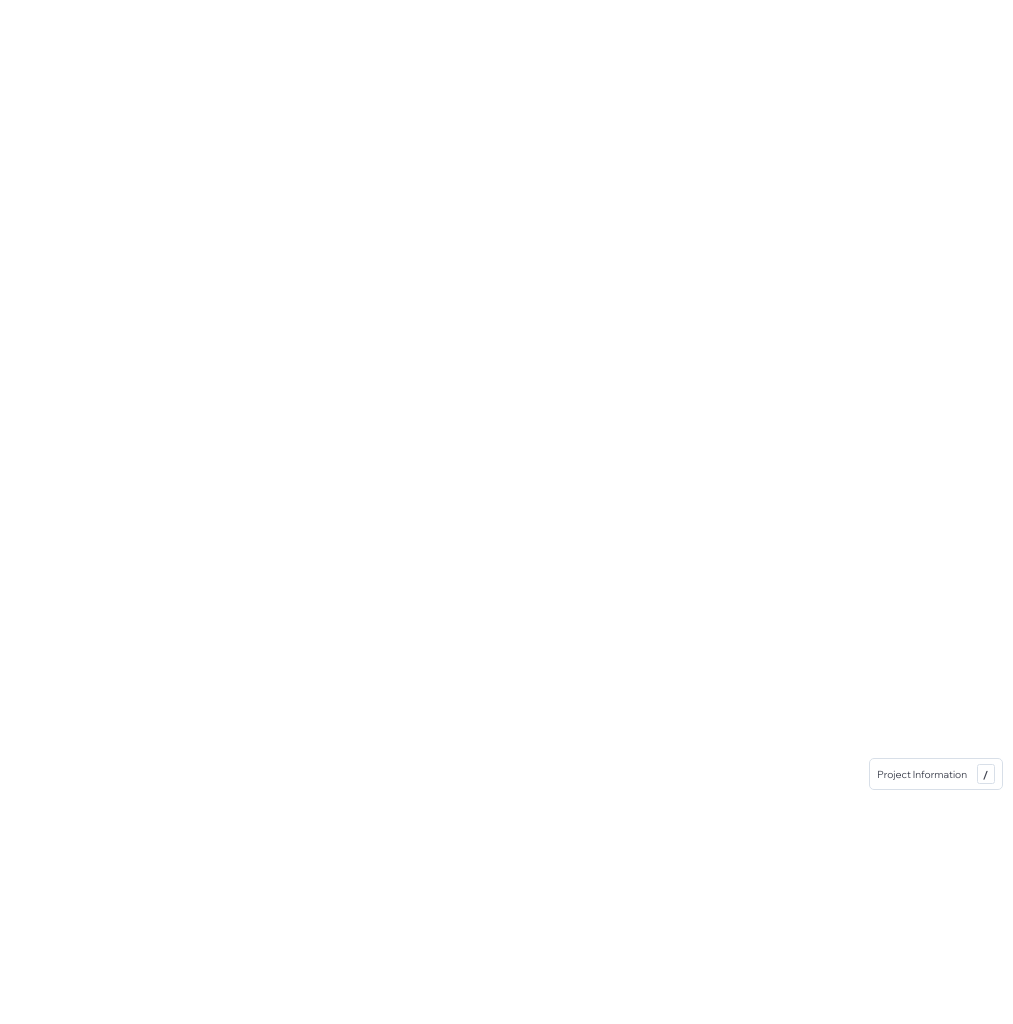
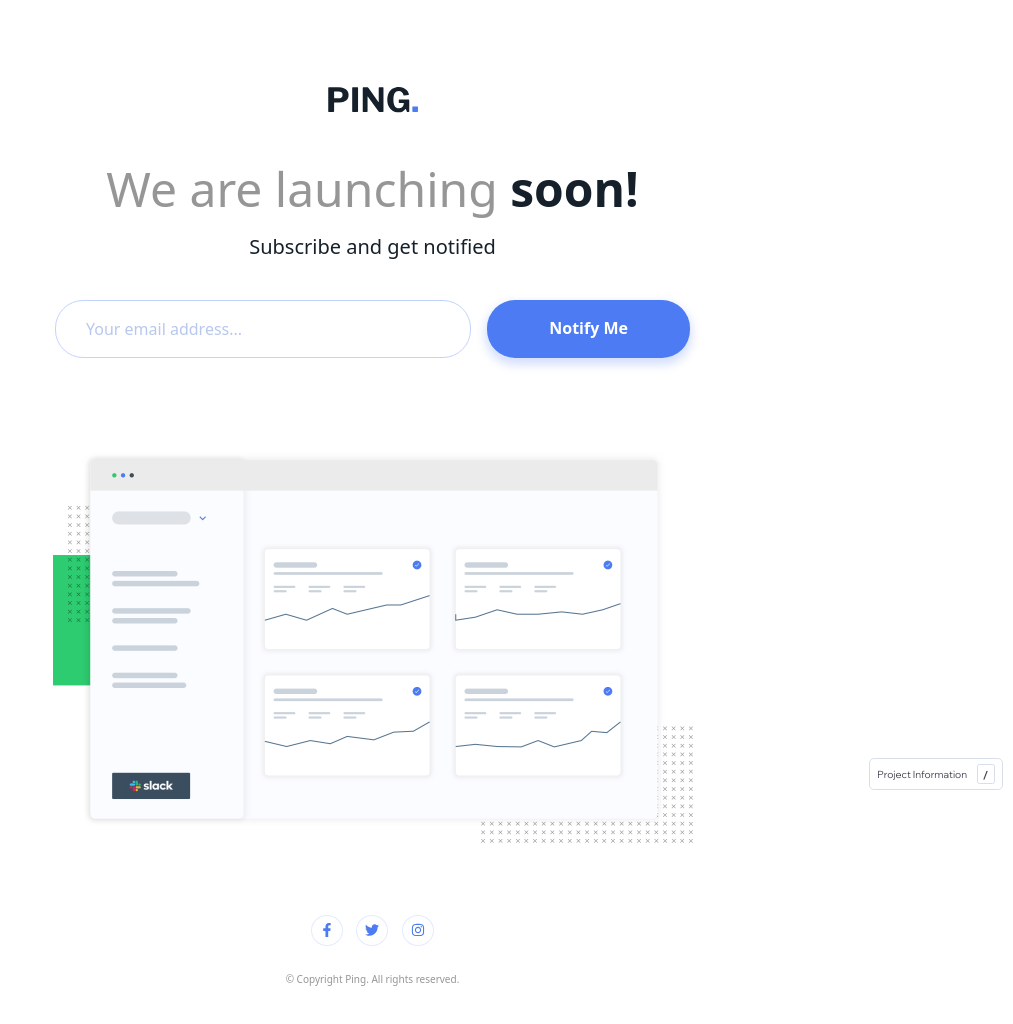
Before and after one commit to clakr/ping-coming-soon-page, a website built with Vite: page index.html in a window 1280 px wide. Shown: the whole page, without its empty margins (267-1280 px from the left). Before the commit the page ends 800 px from the top, so only its background shows below. Built offline with nearby package versions, Linux system fonts and the light colour scheme; no server answers.

Commit message:
to deploy

```diff
--- a/index.html
+++ b/index.html
@@ -12,14 +12,67 @@
     <link rel="stylesheet" href="src/_preflight.css" />
 
     <!-- Font -->
+    <link rel="preconnect" href="https://fonts.googleapis.com" />
+    <link rel="preconnect" href="https://fonts.gstatic.com" crossorigin />
+    <link
+      href="https://fonts.googleapis.com/css2?family=Libre+Franklin:wght@200;300;400;600;700&display=swap"
+      rel="stylesheet"
+    />
 
     <!-- JS Modules -->
     <script type="module" src="src/main.ts" async></script>
     <script type="module" src="src/_authorModal.ts" async></script>
   </head>
   <body>
-    <main>
-     <h1 class="sr-only"></h1>
+    <main class="main">
+      <h1 class="sr-only"></h1>
+      <img class="main__logo" src="/logo.svg" alt="Ping logo" />
+      <h2 class="main__heading">
+        We are launching <span class="main__heading--emphasize">soon!</span>
+      </h2>
+      <p class="main__subheading">Subscribe and get notified</p>
+      <form class="main__form">
+        <input
+          class="form__input"
+          type="email"
+          placeholder="Your email address..."
+        />
+        <span class="form__invalid">Please provide a valid email address</span>
+        <button class="form__cta" type="button">Notify Me</button>
+      </form>
+      <img
+        class="main__illustration"
+        src="/illustration-dashboard.png"
+        alt="Dashboard Illustration"
+      />
     </main>
+    <footer class="footer">
+      <div class="footer__icons">
+        <div class="icon">
+          <svg xmlns="http://www.w3.org/2000/svg" viewBox="0 0 320 512">
+            <path
+              d="M279.14 288l14.22-92.66h-88.91v-60.13c0-25.35 12.42-50.06 52.24-50.06h40.42V6.26S260.43 0 225.36 0c-73.22 0-121.08 44.38-121.08 124.72v70.62H22.89V288h81.39v224h100.17V288z"
+            />
+          </svg>
+        </div>
+        <div class="icon">
+          <svg xmlns="http://www.w3.org/2000/svg" viewBox="0 0 512 512">
+            <path
+              d="M459.37 151.716c.325 4.548.325 9.097.325 13.645 0 138.72-105.583 298.558-298.558 298.558-59.452 0-114.68-17.219-161.137-47.106 8.447.974 16.568 1.299 25.34 1.299 49.055 0 94.213-16.568 130.274-44.832-46.132-.975-84.792-31.188-98.112-72.772 6.498.974 12.995 1.624 19.818 1.624 9.421 0 18.843-1.3 27.614-3.573-48.081-9.747-84.143-51.98-84.143-102.985v-1.299c13.969 7.797 30.214 12.67 47.431 13.319-28.264-18.843-46.781-51.005-46.781-87.391 0-19.492 5.197-37.36 14.294-52.954 51.655 63.675 129.3 105.258 216.365 109.807-1.624-7.797-2.599-15.918-2.599-24.04 0-57.828 46.782-104.934 104.934-104.934 30.213 0 57.502 12.67 76.67 33.137 23.715-4.548 46.456-13.32 66.599-25.34-7.798 24.366-24.366 44.833-46.132 57.827 21.117-2.273 41.584-8.122 60.426-16.243-14.292 20.791-32.161 39.308-52.628 54.253z"
+            />
+          </svg>
+        </div>
+        <div class="icon">
+          <svg xmlns="http://www.w3.org/2000/svg" viewBox="0 0 448 512">
+            <path
+              d="M224.1 141c-63.6 0-114.9 51.3-114.9 114.9s51.3 114.9 114.9 114.9S339 319.5 339 255.9 287.7 141 224.1 141zm0 189.6c-41.1 0-74.7-33.5-74.7-74.7s33.5-74.7 74.7-74.7 74.7 33.5 74.7 74.7-33.6 74.7-74.7 74.7zm146.4-194.3c0 14.9-12 26.8-26.8 26.8-14.9 0-26.8-12-26.8-26.8s12-26.8 26.8-26.8 26.8 12 26.8 26.8zm76.1 27.2c-1.7-35.9-9.9-67.7-36.2-93.9-26.2-26.2-58-34.4-93.9-36.2-37-2.1-147.9-2.1-184.9 0-35.8 1.7-67.6 9.9-93.9 36.1s-34.4 58-36.2 93.9c-2.1 37-2.1 147.9 0 184.9 1.7 35.9 9.9 67.7 36.2 93.9s58 34.4 93.9 36.2c37 2.1 147.9 2.1 184.9 0 35.9-1.7 67.7-9.9 93.9-36.2 26.2-26.2 34.4-58 36.2-93.9 2.1-37 2.1-147.8 0-184.8zM398.8 388c-7.8 19.6-22.9 34.7-42.6 42.6-29.5 11.7-99.5 9-132.1 9s-102.7 2.6-132.1-9c-19.6-7.8-34.7-22.9-42.6-42.6-11.7-29.5-9-99.5-9-132.1s-2.6-102.7 9-132.1c7.8-19.6 22.9-34.7 42.6-42.6 29.5-11.7 99.5-9 132.1-9s102.7-2.6 132.1 9c19.6 7.8 34.7 22.9 42.6 42.6 11.7 29.5 9 99.5 9 132.1s2.7 102.7-9 132.1z"
+            />
+          </svg>
+        </div>
+      </div>
+      <div class="footer__copyright">
+        &copy; Copyright Ping. All rights reserved.
+      </div>
+    </footer>
   </body>
 </html>
--- a/package.json
+++ b/package.json
@@ -9,6 +9,8 @@
     "preview": "vite preview"
   },
   "devDependencies": {
+    "autoprefixer": "^10.4.14",
+    "postcss": "^8.4.23",
     "typescript": "^5.0.2",
     "vite": "^4.3.2"
   }
--- /dev/null
+++ b/postcss.config.js
@@ -0,0 +1,7 @@
+/** @type {import('postcss-load-config').Config} */
+
+import autoprefixer from "autoprefixer";
+
+export default {
+  plugins: [autoprefixer],
+};
--- a/src/style.css
+++ b/src/style.css
@@ -0,0 +1,223 @@
+:root {
+  --white: #ffffff;
+  --nobel: #969696;
+  --black-pearl: #15202a;
+  --hawkes-blue: #c2d3ff;
+  --periwinkle: #b8c7ed;
+  --wild-watermelon: #ff5466;
+  --royal-blue: #4c7bf3;
+
+  background-color: var(--white);
+}
+
+body {
+  min-height: 100vh;
+  min-height: 100svh;
+  display: grid;
+  place-items: center;
+  padding: 8.1rem 2.8rem 3.7rem 2.7rem;
+}
+
+main {
+  text-align: center;
+}
+
+.main__logo {
+  margin-inline: auto;
+  width: 5.6rem;
+  height: 2.4rem;
+  object-fit: contain;
+}
+
+.main__heading {
+  margin-top: 3.2rem;
+  font-weight: 200;
+  font-size: 2.2rem;
+  line-height: 3.2rem;
+  color: var(--nobel);
+}
+
+.main__heading--emphasize {
+  font-weight: bold;
+  color: var(--black-pearl);
+}
+
+.main__subheading {
+  margin-top: 1.5rem;
+  font-weight: 300;
+  font-size: 1.2rem;
+  line-height: 1.454rem;
+  color: var(--black-pearl);
+}
+
+.main__form {
+  margin-top: 3.2rem;
+  display: flex;
+  flex-direction: column;
+  padding-inline: 1.9rem;
+}
+
+.form__input {
+  font-weight: 300;
+  font-size: 1.2rem;
+  line-height: 2rem;
+  padding: 1rem 3.2rem;
+  border: 1px solid var(--hawkes-blue);
+  border-radius: 2.8rem;
+}
+
+.form__input::placeholder {
+  color: var(--periwinkle);
+}
+
+.form__input:invalid {
+  border-color: var(--wild-watermelon);
+}
+
+.form__invalid {
+  display: none;
+  margin-top: 0.2rem;
+  font-style: italic;
+  line-height: 2rem;
+  letter-spacing: 0.013rem;
+  color: var(--wild-watermelon);
+}
+
+.form__input:invalid + .form__invalid {
+  display: block;
+}
+
+.form__cta {
+  margin-top: 1rem;
+  font-weight: 600;
+  font-size: 1.2rem;
+  line-height: 1.6rem;
+  color: var(--white);
+  padding-block: 1.2rem;
+  background-color: var(--royal-blue);
+  box-shadow: 0 0.5rem 1rem 0.2rem rgba(76, 123, 243, 0.23);
+  border-radius: 2.8rem;
+}
+
+.form__cta:active {
+  background-color: rgba(76, 123, 243, 0.8);
+}
+
+.form__input:invalid ~ .form__cta {
+  margin-top: 2rem;
+}
+
+.main__illustration {
+  margin-top: 4rem;
+}
+
+.footer {
+  margin-top: 12rem;
+}
+
+.footer__icons {
+  display: flex;
+  justify-content: space-between;
+  padding-inline: 2.5rem;
+}
+
+.icon {
+  width: 3.2rem;
+  height: 3.1rem;
+  padding-block: 0.75rem;
+  border: 0.1rem solid rgba(76, 123, 243, 0.15);
+  border-radius: 100%;
+  cursor: pointer;
+}
+
+.icon:active {
+  background-color: var(--royal-blue);
+}
+
+.icon > svg {
+  width: 100%;
+  height: 100%;
+  fill: var(--royal-blue);
+}
+
+.icon:active > svg {
+  fill: var(--white);
+}
+
+.footer__copyright {
+  margin-top: 2.7rem;
+  font-weight: 300;
+  line-height: 1.212rem;
+  color: var(--nobel);
+}
+
+@media screen and (min-width: 1024px) {
+  body {
+    padding-block: 8rem 4.9rem;
+  }
+
+  main {
+    text-align: center;
+
+    max-width: 71.2rem;
+  }
+
+  .main__logo {
+    width: 9rem;
+    height: 3.9rem;
+  }
+
+  .main__heading {
+    margin-top: 4rem;
+    font-size: 4.8rem;
+    line-height: 6rem;
+  }
+
+  .main__subheading {
+    margin-top: 1.6rem;
+    font-size: 2rem;
+    line-height: 2.454rem;
+  }
+
+  .main__form {
+    margin-top: 4rem;
+    flex-direction: row;
+    padding-inline: 0.25rem;
+    column-gap: 1.6rem;
+    position: relative;
+  }
+
+  .form__input {
+    font-size: 1.6rem;
+    padding: 1.8rem 3rem;
+    flex-grow: 1;
+  }
+
+  .form__invalid {
+    margin-top: unset;
+    letter-spacing: 0.015rem;
+    position: absolute;
+    top: calc(100% + 0.6rem);
+    left: 3rem;
+  }
+
+  .form__cta {
+    margin-top: unset;
+    font-size: 1.6rem;
+    line-height: 1.939rem;
+    padding: 1.9rem 6.2rem 1.8rem 6.2rem;
+  }
+
+  .form__input:invalid ~ .form__cta {
+    margin-top: unset;
+  }
+
+  .main__illustration {
+    margin-top: 9.4rem;
+    max-width: 64rem;
+  }
+
+  .footer {
+    margin-top: 7.2rem;
+  }
+}
```
Also changed, not shown: public/illustration-dashboard.png (added), public/logo.svg (added), 1 other file.
